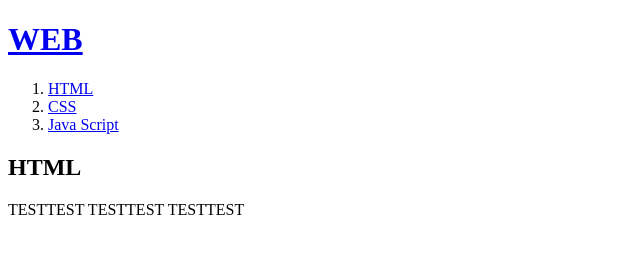
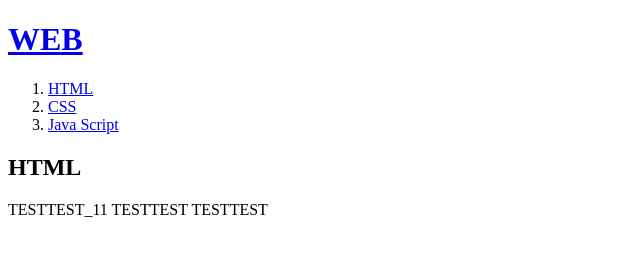
Before and after one commit to eunbi0417/my-first-web-site, a plain HTML site: page 1.html in a window 1280 px wide. Shown: the full height of the page, 0-640 px from the left. Drawn offline with Linux system fonts and the light colour scheme.

Commit message:
수정해봄

```diff
--- a/1.html
+++ b/1.html
@@ -16,7 +16,7 @@
         </ol>
         <h2>HTML</h2>
         <p>
-            TESTTEST
+            TESTTEST_11
             TESTTEST
             TESTTEST
         </p>
```
